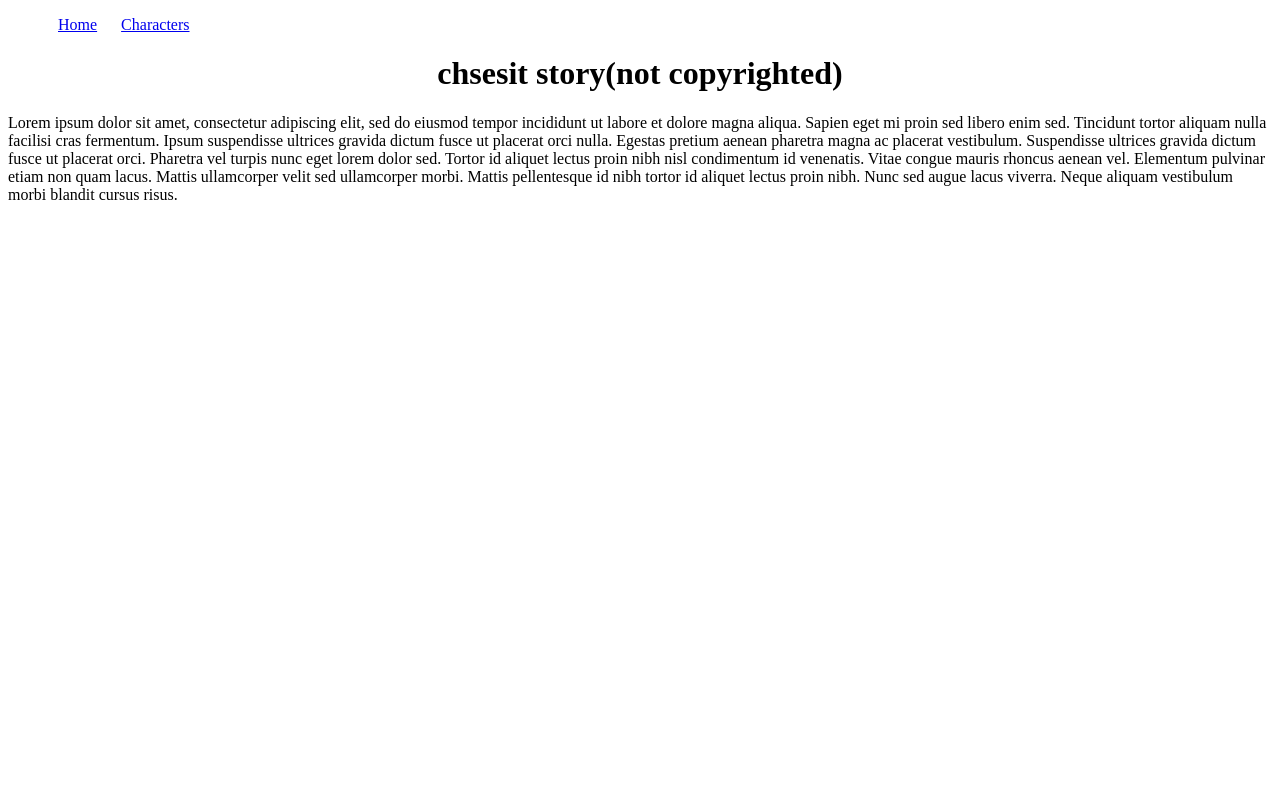
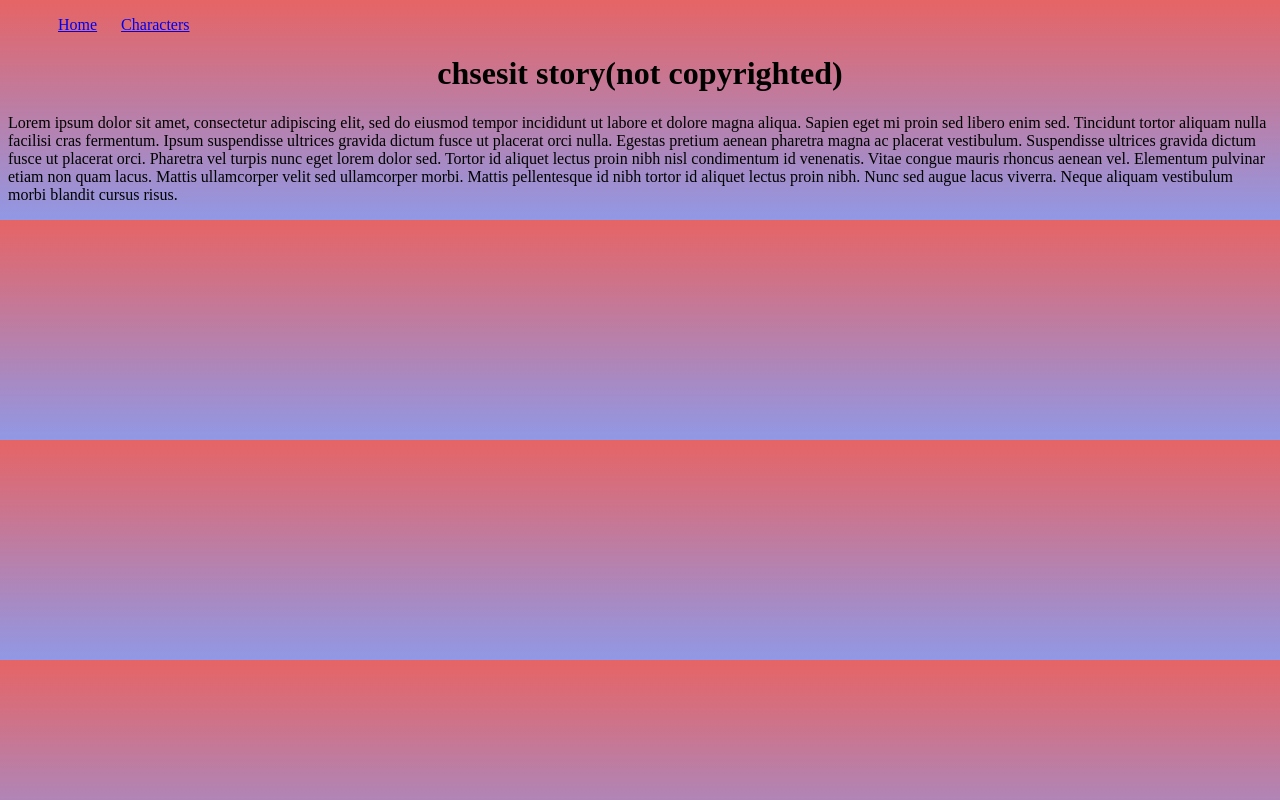
Before and after one commit to zahmbie1/TSA-coolwebsite, a plain HTML site: page index.html in a window 1280 px wide. Drawn offline with Linux system fonts and the light colour scheme.

Commit message:
i hate white

```diff
--- a/styles.css
+++ b/styles.css
@@ -5,7 +5,8 @@ h1 {
     font-weight: bold;
 }
 body {
-    background: white;
+    /*background: white;*/
+    background: linear-gradient(#e66465, #9198e5);
 }
 
 .center-text {
```
